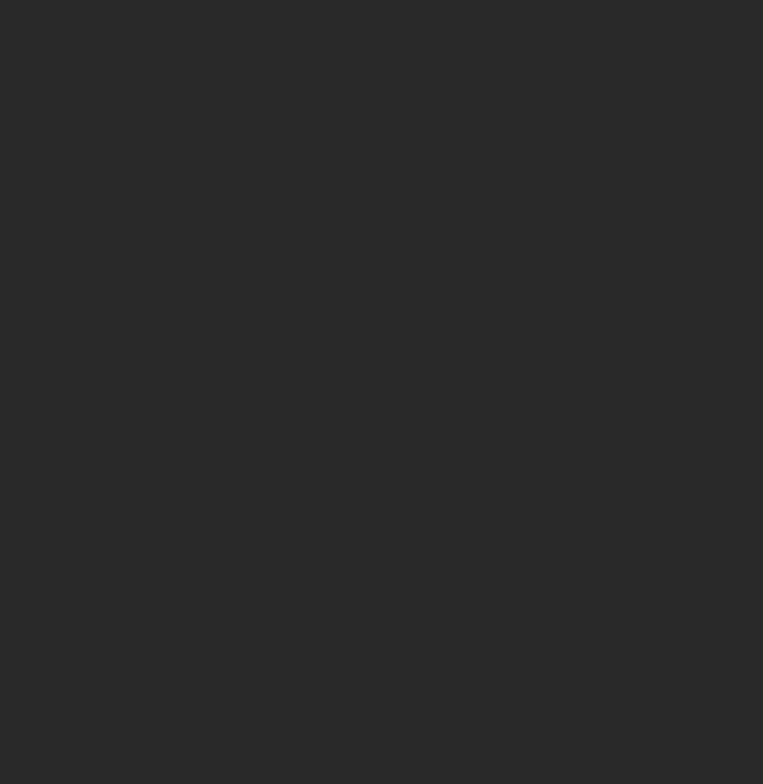
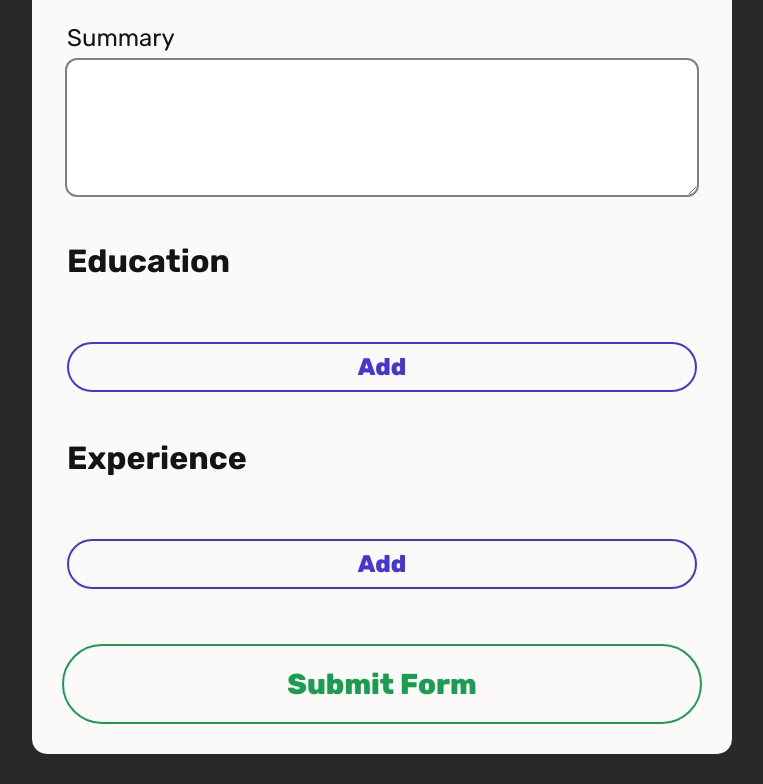
Before and after one commit to omardevelops/cv-app, a React (Vite) app: page / in a window 1280 px wide. Shown: the part 778-1562 px from the top of the page, without its empty margins (258-1021 px from the left). Before the commit the page ends 800 px from the top, so only its background shows below. Built offline with nearby package versions, Linux system fonts and the light colour scheme; the HTML template or start-up script is replaced by a standard one; a web font is replaced by a local one.

Commit message:
add: submit form UI button

```diff
--- a/src/App.css
+++ b/src/App.css
@@ -6,6 +6,7 @@
   --accent-color-1: #fea82f;
   --accent-color-2: #ca2320;
   --accent-color-3: #4636d2;
+  --accent-color-4: #1b9d51;
 }
 @font-face {
   font-family: Figno;
@@ -127,7 +128,6 @@ form button {
   font: inherit;
   font-weight: 800;
   background: none;
-  color: white;
   border-radius: 30px;
   margin-top: 15px;
   transition: 0.1s;
@@ -157,6 +157,18 @@ form button.remove:hover {
   background-color: var(--accent-color-2);
   color: white;
 }
+form button.submit {
+  color: var(--accent-color-4);
+  border: 2px solid var(--accent-color-4);
+  height: 80px;
+  margin-top: 50px;
+  border-radius: 50px;
+  font-size: 1.8rem;
+}
+form button.submit:hover {
+  color: white;
+  background-color: var(--accent-color-4);
+}
 
 @media only screen and (max-width: 767px) {
   form {
--- a/src/components/Form.jsx
+++ b/src/components/Form.jsx
@@ -33,7 +33,7 @@ class Form extends React.Component {
 
       return (
         <div className="entry" id={info[index].id} key={info[index].id}>
-          <h2>{isModularSect ? `Entry ${index}` : ''}</h2>
+          <h2>{isModularSect ? `Entry ${index + 1}` : ''}</h2>
           {infoKeys.map((key) => {
             // Generate all form fields except for readOnly id field
             if (key !== 'id') {
@@ -96,11 +96,15 @@ class Form extends React.Component {
     return '';
   };
 
+  onFormSubmit = (e) => {
+    e.preventDefault();
+  };
+
   render() {
     const { info, addToSection } = this.props; // Get state
     const sections = Object.keys(info); // Get sections (general, education, experience, etc...)
     return (
-      <div>
+      <form onSubmit={this.onFormSubmit}>
         {sections.map((section) => (
           <div key={section}>
             <fieldset className={section}>
@@ -112,7 +116,10 @@ class Form extends React.Component {
             </fieldset>
           </div>
         ))}
-      </div>
+        <button type="submit" className="submit">
+          Submit Form
+        </button>
+      </form>
     );
   }
 }
```
